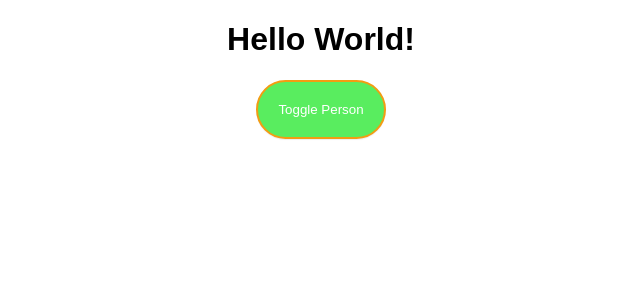
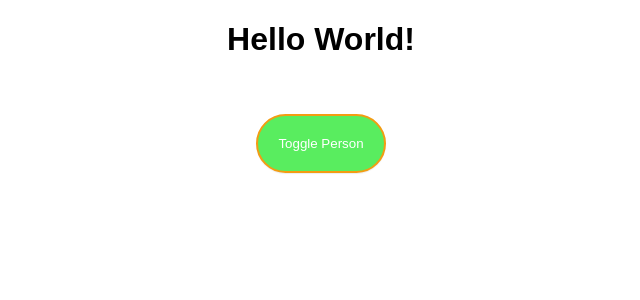
Before and after one commit to kushguglani/ReactLearn, a React (Create React App) app: page / in a window 1280 px wide. Shown: the top 300 px of the page, without its empty margins (319-959 px from the left). Built offline with nearby package versions, Linux system fonts and the light colour scheme.

Commit message:
better structure

```diff
--- a/src/App.js
+++ /dev/null
@@ -1,121 +0,0 @@
-import React, { Component } from 'react';
-import Radium, {StyleRoot} from 'radium';
-
-import Person from './component/Person.js'
-import './App.css';
-
-class App extends Component {
-
-	state={
-		persons:[
-			{id:"as1", name:"krishna",age:undefined},
-			{id:"as2", name:"kush",age:25,hobbies:"chanting"},
-			{id:"as3", name:"kush1",age:25,hobbies:"chanting"}
-		],
-		showPersons:false
-	}
-
-	changeSateDataHAndler=(personName)=>{
-		this.setState({
-			persons:[
-				{name:personName,age:undefined},
-				{name:personName,age:25,hobbies:"chanting"}
-			]
-		})
-	}
-
-	nameChangeHandler = (event,id)=>{
-
-		const index = this.state.persons.findIndex((person)=>{
-			return person.id === id;
-		})
-		const person = {
-			...this.state.persons[index]
-		}
-		person.name = event.target.value;
-		const persons = [
-			...this.state.persons
-		]
-		persons[index] = person;
-		this.setState({persons:persons});
-	}
-	togglePerson = ()=>{
-		let doesShow = this.state.showPersons;
-		this.setState({showPersons : !doesShow});
-	}
-	deletePersonHandler =(personIndex)=>{
-		// const persons = this.state.persons.splice();
-		const persons = [...this.state.persons];
-		persons.splice(personIndex,1);
-		this.setState({persons})
-	}
-
-	render() {
-		const style = {
-			backgroundColor:"#59ed5f",
-			color:"white",
-			border:"2px solid #f39c12",
-			boxShadow: "0 1px 1px #eee",
-			cursor:"pointer",
-			borderRadius:"200px",
-			padding:"20px",
-			outline:"none",
-			":hover":{
-				backgroundColor:"#6afe6f",
-				color:'black'
-			}
-		}
-		let person = null;
-		if(this.state.showPersons){
-			person=(
-				<div>
-					{this.state.persons.map((person,index)=>{
-						return <Person
-						click={()=>this.deletePersonHandler(index)}
-						name={person.name}
-						age ={person.age}
-						key ={person.id}
-						nameChange = {(event)=>this.nameChangeHandler(event,person.id)} />
-					})}
-				</div>
-			);
-			style.backgroundColor="#fd4e4e";
-			style[':hover']={
-				backgroundColor:'red',
-				color:'black'
-			}
-		}
-		const classes = [];
-		if(this.state.persons.length<3){
-			classes.push('red')
-		}
-		if(this.state.persons.length<2){
-			classes.push('bold')
-		}
-		if(this.state.persons.length < 1 || !this.state.showPersons){
-			classes.push('noDisplay')
-		}else{
-			classes.pop('noDisplay');
-		}
-		return (
-			<StyleRoot>
-				<div className="App">
-					<h1>Hello World!</h1>
-					<p className={classes.join(' ')}> list of persons</p>
-					<button style={style} onClick={this.togglePerson}>Toggle Person</button>
-					{/* { this.state.showPersons?
-					<div>
-						<Person nameChange={this.nameChangeHandler}  click={this.changeSateDataHAndler.bind(this,'Kanha')} name={this.state.persons[0].name} age={this.state.persons[0].age}/>
-						<Person nameChange={this.nameChangeHandler} click={()=> this.changeSateDataHAndler('bhakt')} name={this.state.persons[1].name} age={this.state.persons[1].age} hobbies={this.state.persons[1].hobbies}>My hobbies are :</Person>
-					</div>
-					:null
-					} */}
-					{person}
-				</div>
-			</StyleRoot>
-		);
-		// return(React.createElement('div',{className:'App'},React.createElement('H1','','Hello World!')));
-	}
-}
-
-export default Radium(App);
--- a/src/App.css
+++ b/src/Container/App.css
@@ -8,5 +8,5 @@
   font-weight: bold;
 }
 .noDisplay{
-  display: none;
+  visibility: hidden;
 }
--- /dev/null
+++ b/src/Container/App.js
@@ -0,0 +1,80 @@
+import React, { Component } from 'react';
+import Radium, {StyleRoot} from 'radium';
+
+import Persons from '../components/Persons/Persons';
+import CockPit from '../components/CockPit/CockPit';
+import './App.css';
+
+class App extends Component {
+
+	state={
+		persons:[
+			{id:"as1", name:"krishna",age:undefined},
+			{id:"as2", name:"kush",age:25,hobbies:"chanting"},
+			{id:"as3", name:"kush1",age:25,hobbies:"chanting"}
+		],
+		showPersons:false
+	}
+
+	changeSateDataHAndler=(personName)=>{
+		this.setState({
+			persons:[
+				{name:personName,age:undefined},
+				{name:personName,age:25,hobbies:"chanting"}
+			]
+		})
+	}
+
+	nameChangeHandler = (event,id)=>{
+
+		const index = this.state.persons.findIndex((person)=>{
+			return person.id === id;
+		})
+		const person = {
+			...this.state.persons[index]
+		}
+		person.name = event.target.value;
+		const persons = [
+			...this.state.persons
+		]
+		persons[index] = person;
+		this.setState({persons:persons});
+	}
+	togglePerson = ()=>{
+		let doesShow = this.state.showPersons;
+		this.setState({showPersons : !doesShow});
+	}
+	deletePersonHandler =(personIndex)=>{
+		// const persons = this.state.persons.splice();
+		const persons = [...this.state.persons];
+		persons.splice(personIndex,1);
+		this.setState({persons})
+	}
+
+
+	render() {
+		let person = null;
+		if(this.state.showPersons){
+			person=(
+				<Persons
+				persons={this.state.persons}
+				delete={this.deletePersonHandler}
+				change={this.nameChangeHandler} />
+			);
+		}
+
+		return (
+			<StyleRoot>
+				<div className="App">
+				<CockPit
+					persons={this.state.persons}
+					showPersons={this.state.showPersons}
+					click={this.togglePerson}/>
+				{person}
+				</div>
+			</StyleRoot>
+		);
+	}
+}
+
+export default Radium(App);
--- /dev/null
+++ b/src/components/CockPit/CockPit.js
@@ -0,0 +1,49 @@
+import React from 'react';
+import Radium from 'radium';
+
+const cockPit = (props)=>{
+
+    const style = {
+        backgroundColor:"#59ed5f",
+        color:"white",
+        border:"2px solid #f39c12",
+        boxShadow: "0 1px 1px #eee",
+        cursor:"pointer",
+        borderRadius:"200px",
+        padding:"20px",
+        outline:"none",
+        ":hover":{
+            backgroundColor:"#6afe6f",
+            color:'black'
+        }
+    }
+    const classes = [];
+    if(props.persons.length<3){
+        classes.push('red')
+    }
+    if(props.persons.length<2){
+        classes.push('bold')
+    }
+    if(props.persons.length < 1 || !props.showPersons){
+        classes.push('noDisplay')
+    }else{
+        classes.pop('noDisplay');
+    }
+
+    if(props.showPersons){
+        style.backgroundColor="#fd4e4e";
+        style[':hover']={
+            backgroundColor:'red',
+            color:'black'
+        }
+    }
+    return(
+        <div>
+            <h1>Hello World!</h1>
+            <p className={classes.join(' ')}> list of persons</p>
+            <button style={style} onClick={props.click}>Toggle Person</button>
+        </div>
+    );
+}
+
+export default Radium(cockPit);
--- a/src/component/Person.js
+++ b/src/components/Persons/Person/Person.js
@@ -9,12 +9,12 @@ const person = (props)=>{
         }
     };
 
-    const rndm = Math.random();
-    console.log(rndm);
-    console.log("kush");
-    if(rndm>0.5){
-        throw new Error("Something went wrong");
-    }
+    // const rndm = Math.random();
+    // console.log(rndm);
+    // console.log("kush");
+    // if(rndm>0.5){
+    //     throw new Error("Something went wrong");
+    // }
     return(
         <div className="Person" style= {style}>
             <p onClick={props.click}> Hello my name is {props.name} and my age is {props.age}</p>
--- /dev/null
+++ b/src/components/Persons/Persons.js
@@ -0,0 +1,14 @@
+import React from 'react';
+import Person from './Person/Person';
+
+const persons = (props)=>(
+    props.persons.map((person,index)=>{
+        return <Person
+        click={()=>props.delete(index)}
+        name={person.name}
+        age ={person.age}
+        key ={person.id}
+        nameChange = {(event)=>props.change(event,person.id)} />
+    })
+);
+export default persons;
--- a/src/index.js
+++ b/src/index.js
@@ -2,7 +2,7 @@ import React from 'react';
 import ReactDOM from 'react-dom';
 
 import './index.css';
-import App from './App';
+import App from './Container/App';
 import registerServiceWorker from './registerServiceWorker';
 
 ReactDOM.render(<App />, document.getElementById('root'));
```
Also changed, not shown: src/components/ErrorBoundaries/ErrorBoundaries.js (renamed from src/ErrorBoundaries/ErrorBoundaries.js), src/components/Persons/Person/Person.css (renamed from src/component/Person.css), 1 other file (tests, documents, lock files or other folders).
